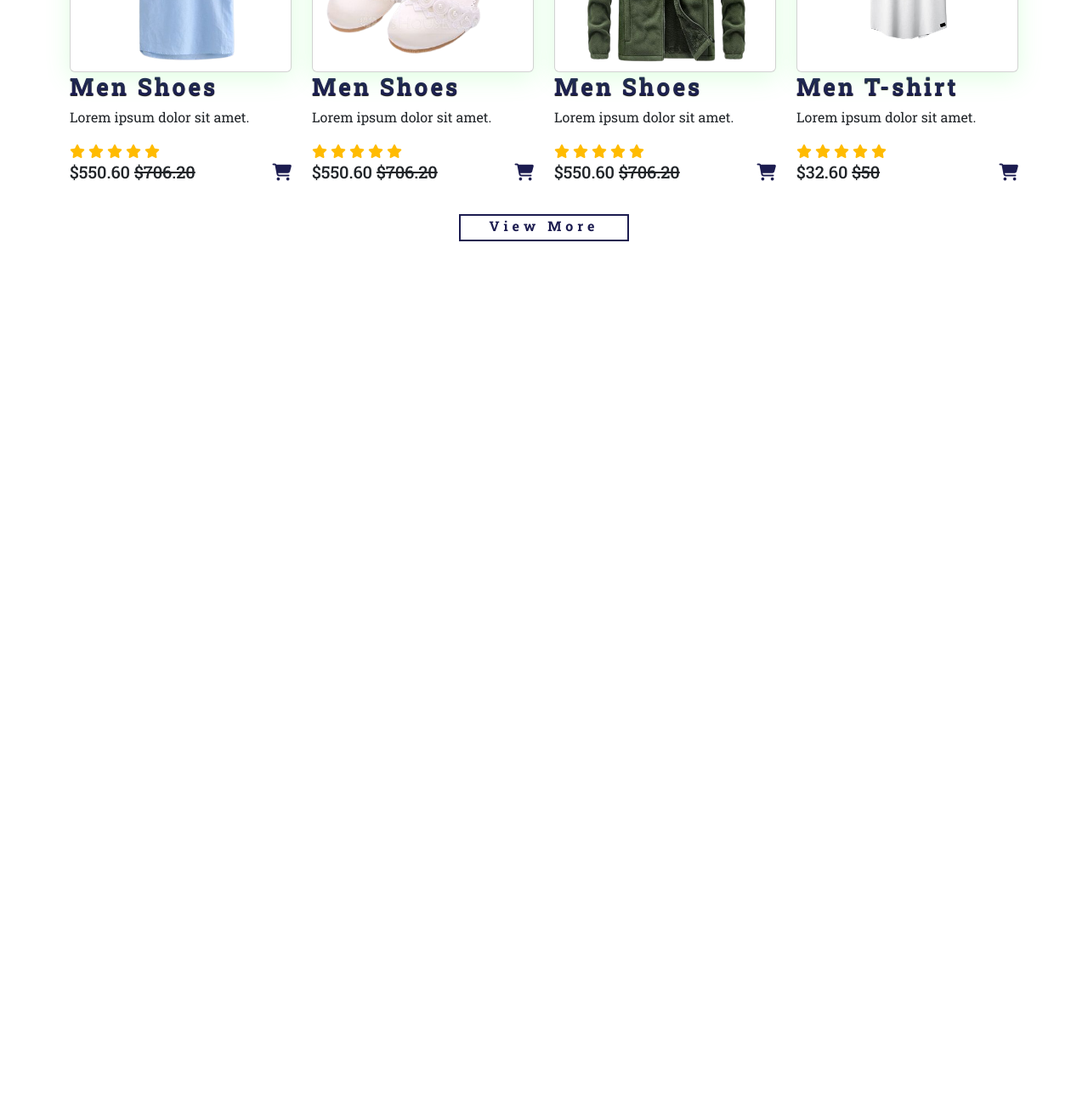
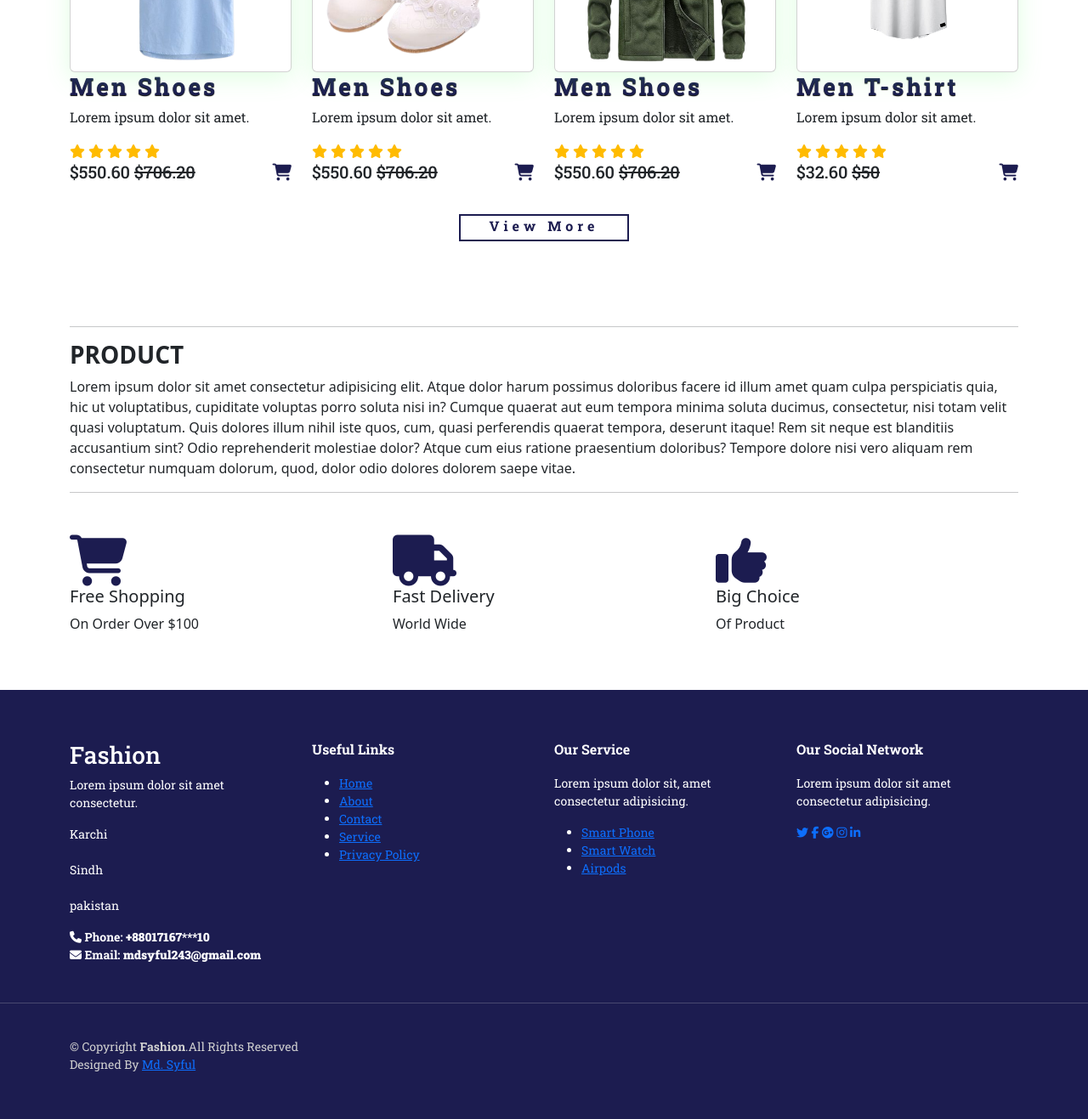
Before and after one commit to syful2021/E_commerceB, a plain HTML site: page index.html in a window 1280 px wide. Shown: the part 2515-3832 px from the top of the page at 85% size. Before the commit the page ends 2799 px from the top, so only its background shows below. Drawn offline with nearby package versions, Linux system fonts and the light colour scheme.

Commit message:
Product description added and Footer part just start

```diff
--- a/index.html
+++ b/index.html
@@ -378,6 +378,103 @@
     </div>
     <!-- /product cards -->
 
+    <!-- product -->
+    <div class="container" style="margin-top: 100px;">
+        <hr>
+    </div>
+    <div class="container">
+        <h3 style="font-weight: bold;">PRODUCT</h3>
+        <p>Lorem ipsum dolor sit amet consectetur adipisicing elit. Atque dolor harum possimus doloribus facere id illum amet quam culpa perspiciatis quia, hic ut voluptatibus, cupiditate voluptas porro soluta nisi in? Cumque quaerat aut eum tempora minima soluta ducimus, consectetur, nisi totam velit quasi voluptatum. Quis dolores illum nihil iste quos, cum, quasi perferendis quaerat tempora, deserunt itaque! Rem sit neque est blanditiis accusantium sint? Odio reprehenderit molestiae dolor? Atque cum eius ratione praesentium doloribus? Tempore dolore nisi vero aliquam rem consectetur numquam dolorum, quod, dolor odio dolores dolorem saepe vitae.</p>
+        <hr>
+    </div>
+    <!-- /product -->
+
+    <!-- offer -->
+    <div class="container" id="offer">
+        <div class="row">
+            <div class="col-md-4 py-3 py-md-0">
+                <i class="fa-solid fa-cart-shopping"></i>
+                <h5>Free Shopping</h5>
+                <p>On Order Over $100 </p>
+            </div>
+            <div class="col-md-4 py-3 py-md-0">
+                <i class="fa-solid fa-truck"></i>
+                <h5>Fast Delivery</h5>
+                <p>World Wide</p>
+            </div>
+            <div class="col-md-4 py-3 py-md-0">
+                <i class="fa-solid fa-thumbs-up"></i>
+                <h5>Big Choice</h5>
+                <p>Of Product</p>
+            </div>
+        </div>
+    </div>
+    <!-- /OFFER -->
+
+    <!-- footer -->
+
+    <footer id="footer" style="margin-top: 50px;">
+        <div class="footer-top">
+            <div class="container">
+                <div class="row">
+                    <div class="col-lg-3 col-md-6 footer-content">
+                        <h3>Fashion</h3>
+                        <p>Lorem ipsum dolor sit amet consectetur.</p>
+                        <p>
+                            Karchi <br> <br>
+                            Sindh <br><br>
+                            pakistan
+                        </p>
+                        <strong><i class="fas fa-phone"></i> Phone: <strong>+88017167***10</strong></strong><br>
+                        <b><i class="fa-solid fa-envelope"></i> Email: <b>mdsyful243@gmail.com</b></b>
+                    </div>
+                    <div class="col-lg-3 col-md-6 footer-content">
+                        <h4>Useful Links</h4>
+                        <ul>
+                            <li><a href="index.html">Home</a></li>
+                            <li><a href="about.html">About</a></li>
+                            <li><a href="contact.html">Contact</a></li>
+                            <li><a href="#">Service</a></li>
+                            <li><a href="#">Privacy Policy</a> </li>
+                        </ul>
+                    </div>
+                    <div class="col-lg-3 col-md-6 footer-content">
+                        <h4>Our Service</h4>
+                        <p>Lorem ipsum dolor sit, amet consectetur adipisicing.</p>
+                        <ul>
+                            <li><a href="#">Smart Phone</a></li>
+                            <li><a href="#">Smart Watch</a></li>
+                            <li><a href="#">Airpods</a></li>
+                        </ul>
+                    </div>
+                    <div class="col-lg-3 col-md-6 footer-content">
+                        <h4>Our Social Network</h4>
+                        <p>Lorem ipsum dolor sit amet consectetur adipisicing.</p>
+                        <div class="social-links mt-3">
+                          <a href="" class="twitter"><i class="fa-brands fa-twitter"></i></a>
+                          <a href="" class="twitter"><i class="fa-brands fa-facebook-f"></i></a>
+                          <a href="" class="twitter"><i class="fa-brands fa-google-plus"></i></a>
+                          <a href="" class="twitter"><i class="fa-brands fa-instagram"></i></a>
+                          <a href="" class="twitter"><i class="fa-brands fa-linkedin-in"></i></a>
+                        </div>
+                    </div>
+                </div>
+            </div>
+        </div>
+        <hr>
+        <div class="container py-4">
+            <div class="copyright">
+                &copy; Copyright <strong>Fashion</strong>.All Rights Reserved
+            </div>
+            <div class="credits">
+                Designed By <a href="#">Md. Syful</a>
+            </div>
+        </div>
+    </footer>
+    <!-- /footer -->
+
+
+
     <script
       src="https://cdn.jsdelivr.net/npm/bootstrap@5.3.2/dist/js/bootstrap.bundle.min.js"
       integrity="sha384-C6RzsynM9kWDrMNeT87bh95OGNyZPhcTNXj1NW7RuBCsyN/o0jlpcV8Qyq46cDfL"
--- a/style.css
+++ b/style.css
@@ -331,6 +331,7 @@
 /* /banner */
 
 /* products cards */
+
 #product-cards{
     font-family: "Roboto Slab", serif;      /* fonts */
     margin-top: 100px;
@@ -377,5 +378,53 @@
     background: #1c1c50;
     color: white;
 }
+/* /products cards */
 
-/* /products cards */
+/* offer */
+#offer{
+    margin-top: 50px;
+}
+#offer i{
+    font-size: 60px;
+    color: #1c1c50;
+}
+/* /offer */
+
+/* footer content */
+#footer{
+    padding: 0 0 30px 0;
+    color: #d0d0d0;
+    font-size: 14px;
+    background: #1c1c50;
+    font-family: "Roboto Slab", serif;      /* fonts */
+}
+#footer .footer-top{
+    padding: 60px 0 30px;
+    background: #1c1c50;
+    color: white;
+}
+#footer .footer-top .footer-contact h3{
+    color: white;
+    text-shadow: 1px 1px 1px black;
+}
+#footer .footer-top .footer-contact h4{
+    font-size: 22px;
+    margin: 0 0 300px 0;
+    padding: 2px 0 2px 0;
+    line-height: 1;
+    font-weight: 700;
+}
+#footer .footer-top .footer-contact p{
+    font-size: 14px;
+    margin: 0;
+    color: white;
+    line-height: 1;
+    font-weight: 700;
+}
+#footer .footer-top h4{
+    font-size: 16px;
+    font-weight: bold;
+    position: relative;
+    padding-bottom: 12px;
+}
+/* /footer content */
```
